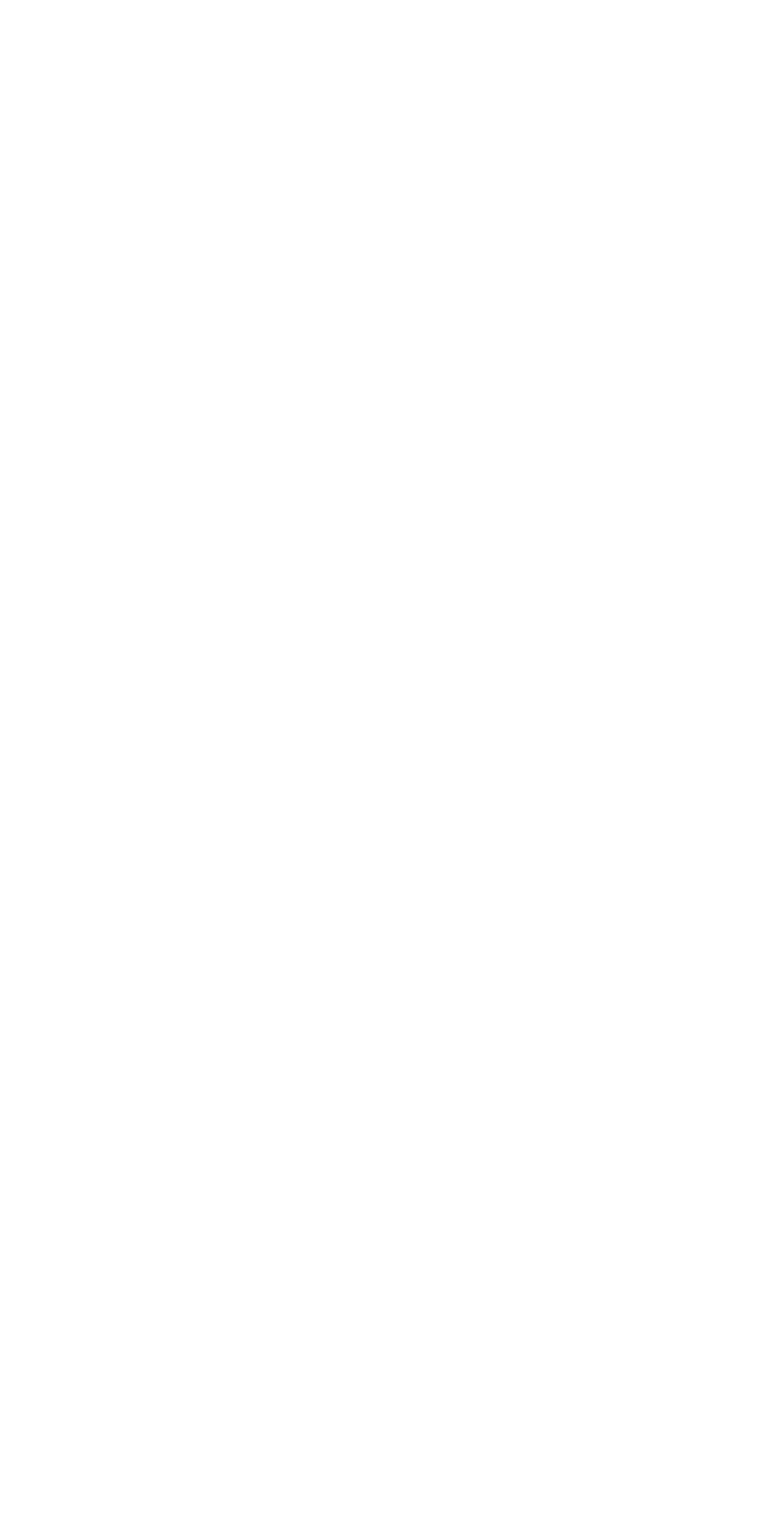
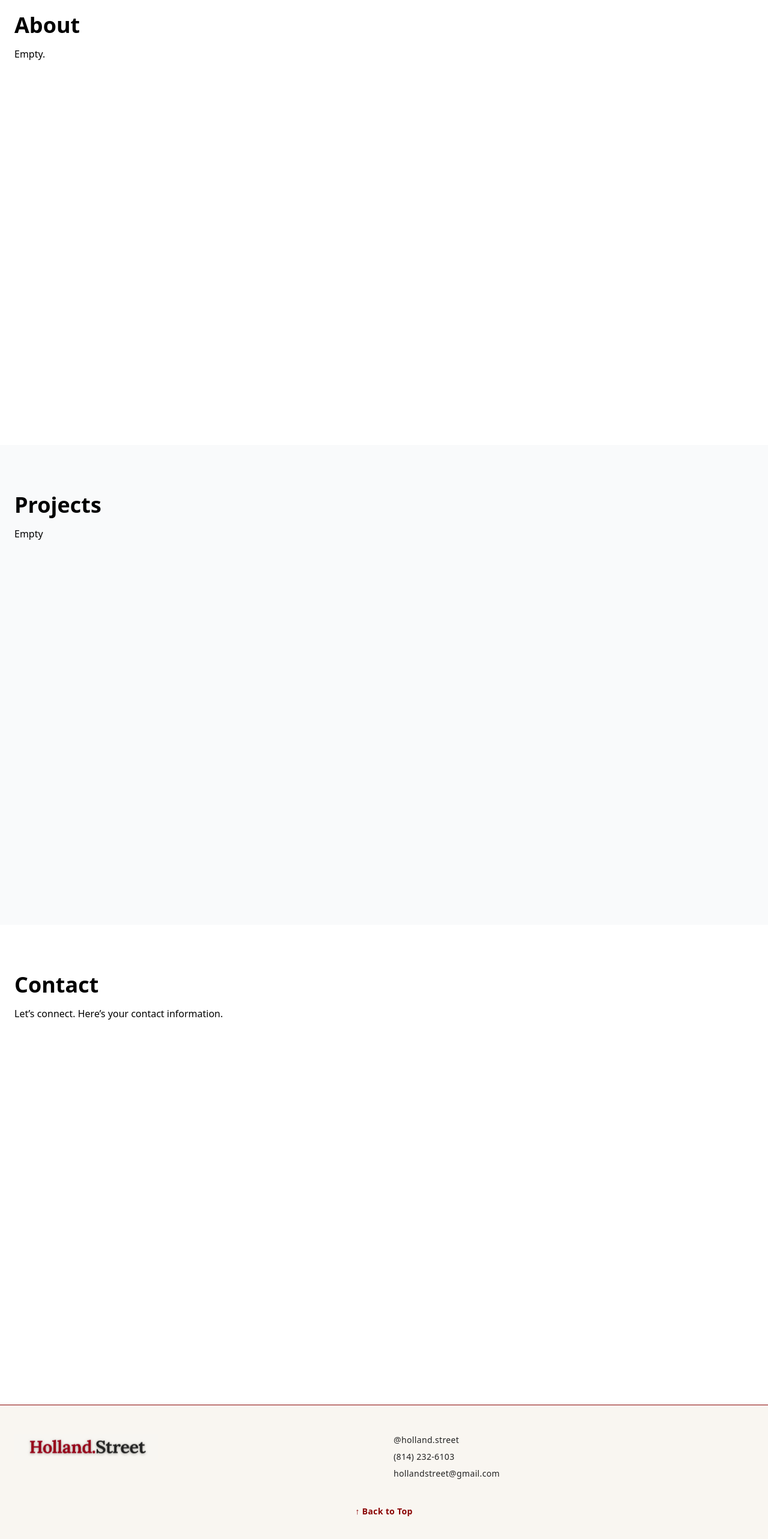
Before and after one commit to theDrummerperson/hs2-new, a Next.js app: page / in a window 1280 px wide. Shown: the part 202-2768 px from the top of the page at 60% size. Before the commit the page ends 800 px from the top, so only its background shows below. Built offline with nearby package versions, Linux system fonts and the light colour scheme.

Commit message:
footenote

```diff
--- a/components/Footer.js
+++ b/components/Footer.js
@@ -47,6 +47,16 @@ export default function Footer() {
           </p>
         </address>
       </div>
+
+      {/* Back to Top */}
+      <div className="mt-10 text-center">
+        <a
+          href="#top"
+          className="text-sm text-[#8A0303] font-semibold tracking-wide hover:underline transition-all duration-200"
+        >
+          ↑ Back to Top
+        </a>
+      </div>
     </footer>
   );
 }
--- a/pages/index.js
+++ b/pages/index.js
@@ -8,6 +8,9 @@ export default function Home() {
 
   return (
     <div id="outer-container">
+      {/* 🔝 Anchor for "Back to Top" link */}
+      <div id="top" />
+
       <Head>
         <title>Holland Street</title>
         <link rel="icon" href="/favicon.ico" />
@@ -15,14 +18,27 @@ export default function Home() {
 
       {/* Main Page Content for react-burger-menu to wrap around */}
       <main id="page-wrap" className="relative">
-        {/* Site Header with Logo + Menu */}
         <Header />
 
         {/* Your Page Sections */}
+        {/* Example Sections */}
+        <section id="about" className="min-h-screen px-6 py-20">
+          <h1 className="text-4xl font-bold mb-4">About</h1>
+          <p>Empty.</p>
+        </section>
 
+        <section id="projects" className="min-h-screen px-6 py-20 bg-gray-50">
+          <h1 className="text-4xl font-bold mb-4">Projects</h1>
+          <p>Empty</p>
+        </section>
+
+        <section id="contact" className="min-h-screen px-6 py-20">
+          <h1 className="text-4xl font-bold mb-4">Contact</h1>
+          <p>Let’s connect. Here’s your contact information.</p>
+        </section>
       </main>
 
-
+      <Footer />
     </div>
   );
 }
--- a/styles/globals.css
+++ b/styles/globals.css
@@ -30,8 +30,8 @@
 /* === BURGER BASE === */
 .burger .bar {
   display: block;
-  width: 28px;
-  height: 3px;
+  width: 38px;
+  height: 4px;
   background-color: #8A0303;
   margin: 5px 0;
   border-radius: 2px;
```
